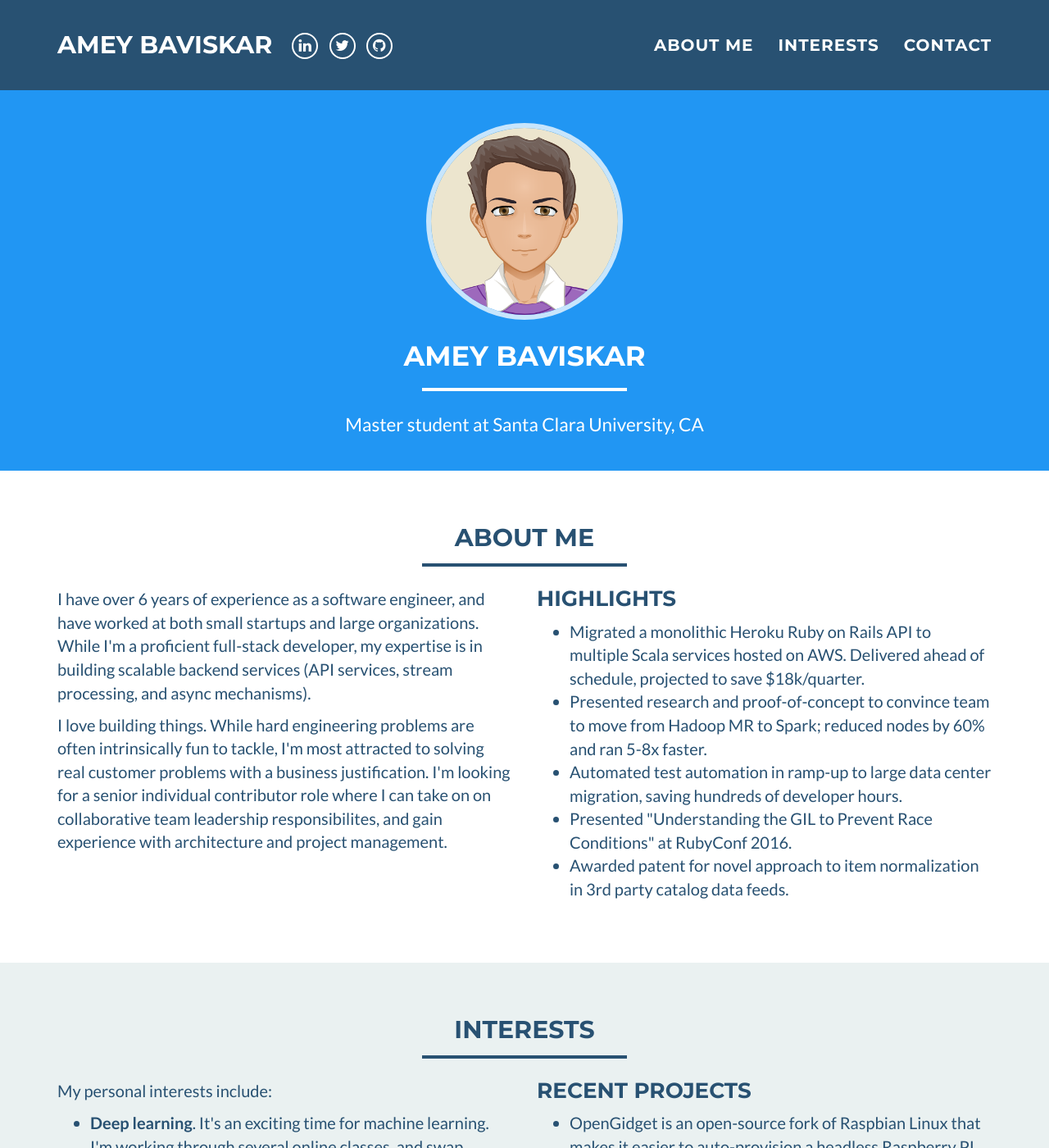
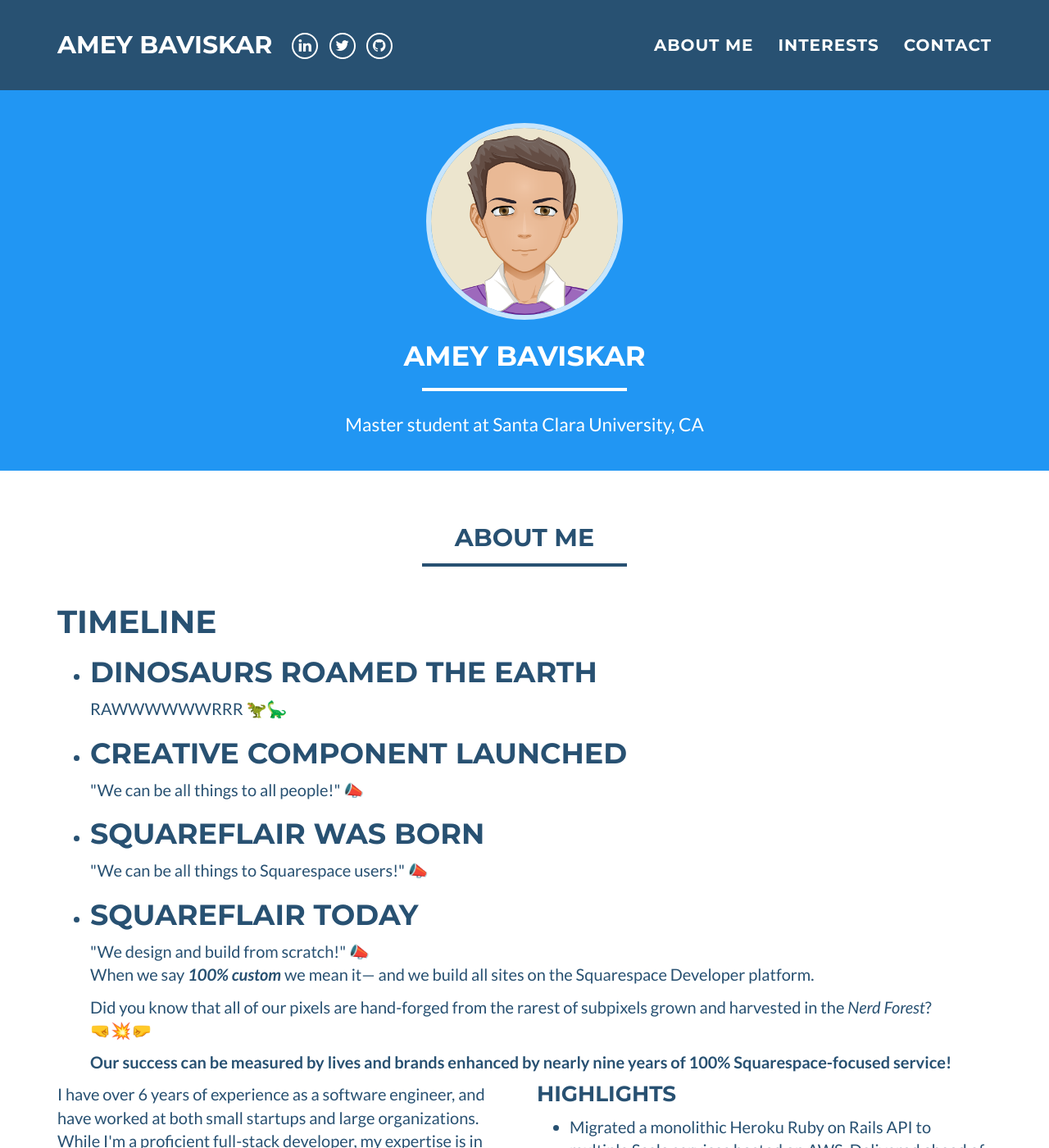
Before and after one commit to ameybav/estr4ng7d.github.io, a Jekyll site: the page built from index.html, in a window 1280 px wide and 1400 px high. Shown: the whole window at 82% size. Built offline with Jekyll 4.4.1, drawn with Linux system fonts in a browser that asks for light colours.

Commit message:
Update _includes/about_me.html

```diff
--- a/_includes/about_me.html
+++ b/_includes/about_me.html
@@ -6,6 +6,36 @@
         <hr />
       </div>
     </div>
+
+<div id="content">
+  <h1>Timeline</h1>
+
+  <ul class="timeline">
+    <li class="event" data-date="65Million B.C.">
+      <h3>Dinosaurs Roamed the Earth</h3>
+      <p>RAWWWWWWRRR 🦖🦕</p>
+    </li>
+    <li class="event" data-date="2005">
+      <h3>Creative Component Launched</h3>
+      <p>"We can be all things to all people!" 📣</p>
+    </li>
+    <li class="event" data-date="2009">
+      <h3>Squareflair was Born</h3>
+      <p></p> <p>"We can be all things to Squarespace users!" 📣</p>
+    </li>
+    <li class="event" data-date="November 15, 2018">
+      <h3>Squareflair Today</h3>
+
+      <p>"We design and build from scratch!" 📣 <br>When we say <em><strong>100% custom</strong></em> we mean it— and we build all sites on the Squarespace Developer platform.<p/>
+<p>Did you know that all of our pixels are hand-forged from the rarest of subpixels grown and harvested in the <em>Nerd Forest</em>? <br>🤜💥🤛</p>
+
+      <p><strong>Our success can be measured by lives and brands enhanced by nearly nine years of 100% Squarespace-focused service!</strong></p>
+    </li>
+  </ul>
+</div>
+
+
+
     <div class="row">
 	    <div class="col-sm-6">
     		<p>
```
